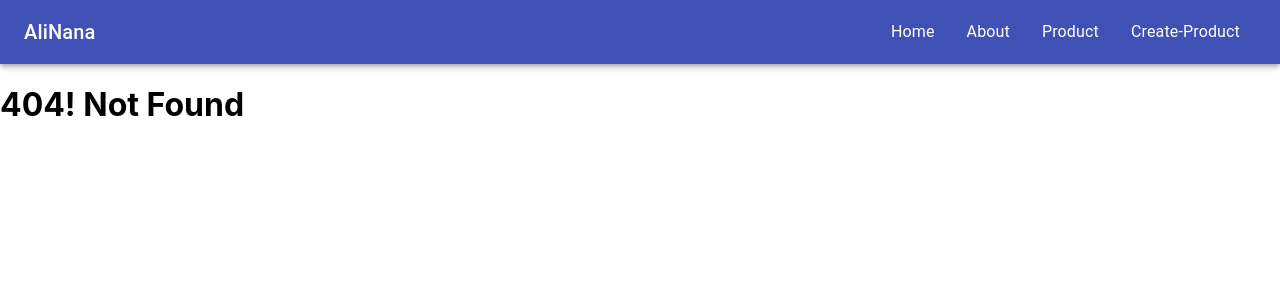
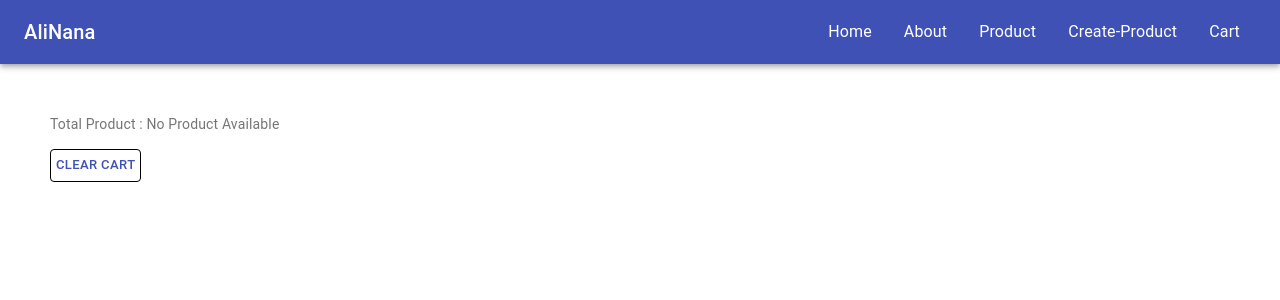
Before and after one commit to Ikhtiarmahmud/react-dev, a React (Create React App) app: page /cart in a window 1280 px wide. Before the commit this address led to /404. Shown: the top 300 px of the page. Built offline with nearby package versions, Linux system fonts and the light colour scheme.

Commit message:
Implement add to cart feature with redux library

```diff
--- a/package.json
+++ b/package.json
@@ -11,8 +11,10 @@
     "axios": "^0.21.1",
     "react": "^17.0.1",
     "react-dom": "^17.0.1",
+    "react-redux": "^7.2.3",
     "react-router-dom": "^5.2.0",
     "react-scripts": "4.0.2",
+    "redux": "^4.0.5",
     "web-vitals": "^1.1.0"
   },
   "scripts": {
--- a/src/App.js
+++ b/src/App.js
@@ -4,6 +4,7 @@ import Navigation from './NavigationComponent/Navigation';
 import ProductDetails from './ProductComponent/ProductDetails';
 import ProductCreate from './ProductComponent/CreateProduct';
 import ProductEdit from './ProductComponent/EditProduct';
+import Cart from './CartComponent/Cart';
 import About from './AboutComponent/About';
 import { BrowserRouter as Router, Route, Switch, Redirect} from 'react-router-dom';
 
@@ -36,6 +37,10 @@ function App() {
                 <ProductEdit />
           </Route>
 
+          <Route exact path="/cart">
+                <Cart />
+          </Route>
+
           <Route exact path="/404">
               <h1>404! Not Found</h1>
           </Route>
--- /dev/null
+++ b/src/CartComponent/Cart.js
@@ -0,0 +1,44 @@
+import React from 'react';
+import { useSelector, useDispatch } from 'react-redux';
+import Button from '@material-ui/core/Button';
+import Typography from '@material-ui/core/Typography';
+import { makeStyles } from '@material-ui/core/styles';
+
+const Cart = () => {
+        const totalCart = useSelector((state) => state.cartStore.cart);
+        const dispatch = useDispatch();
+
+        const useStyles = makeStyles({
+            root: {
+              padding: '50px',
+              margin: '0 auto',
+            },
+            button : {
+                marginTop: '15px',
+                border : '1px solid black'
+
+            }
+          });
+
+        const classes = useStyles();
+
+        const clearCart = () => {
+            dispatch({
+                type: 'ADD_TO_CART',
+                paylaod: 0,
+            })
+        }
+
+        return (
+            <>
+                <div className={classes.root}>
+                    <Typography variant="body2" color="textSecondary" component="p">
+                            Total Product : {totalCart ? totalCart : 'No Product Available'}
+                    </Typography>
+                    <Button className={classes.button} size="small" color="primary" onClick={clearCart}>Clear Cart</Button>
+                </div>
+            </>
+        )
+}
+
+export default Cart;
--- a/src/NavigationComponent/Navigation.jsx
+++ b/src/NavigationComponent/Navigation.jsx
@@ -8,7 +8,9 @@ import IconButton from '@material-ui/core/IconButton';
 import MenuIcon from '@material-ui/icons/Menu';
 import MenuItem from '@material-ui/core/MenuItem';
 import { Link} from 'react-router-dom';
+import { useSelector } from 'react-redux';
 
+const Navigation = () => {
     const useStyles = makeStyles((theme) => ({
       root: {
         flexGrow: 1,
@@ -25,17 +27,13 @@ const useStyles = makeStyles((theme) => ({
       }
     }));
 
+    const classes = useStyles();
 
-const Navigation = () => {
-
-    const classes = useStyles();
+    const totalCart = useSelector((state) => state.cartStore.cart);
 
     return (
         <AppBar position="static">
             <Toolbar>
-            {/* <IconButton edge="start" className={classes.menuButton} color="inherit" aria-label="menu">
-                <MenuIcon />
-            </IconButton> */}
             <Typography variant="h6" className={classes.title}>
                 <Link className={classes.menuItem} to='/'>AliNana</Link>
             </Typography>
@@ -43,6 +41,7 @@ const Navigation = () => {
             <MenuItem> <Link className={classes.menuItem} to='/about'>About</Link></MenuItem>
             <MenuItem><Link  className={classes.menuItem} to='/product'>Product</Link></MenuItem>
             <MenuItem><Link className={classes.menuItem} to='/create-product'>Create-Product</Link></MenuItem>
+            <MenuItem><Link className={classes.menuItem} to='/cart'>Cart {totalCart ? `(${totalCart})`: ''}</Link></MenuItem>
             </Toolbar>
         </AppBar>
     )
--- a/src/ProductComponent/Product.jsx
+++ b/src/ProductComponent/Product.jsx
@@ -11,6 +11,7 @@ import CardMedia from '@material-ui/core/CardMedia';
 import Button from '@material-ui/core/Button';
 import Typography from '@material-ui/core/Typography';
 import Grid from '@material-ui/core/Grid';
+import { useSelector, useDispatch } from 'react-redux';
 
 
 const Product = () => {
@@ -51,12 +52,21 @@ const Product = () => {
         history.push(`/product-details/${id}`);
     }
 
+    const store = useSelector((state) => state.cartStore);
+
+    const dispatch = useDispatch();
+
+    const addToCart = () => {
+      dispatch({
+        type: 'ADD_TO_CART',
+        payload: store.cart ? store.cart + 1 : 1
+      })
+    }
+
 
     if (loader) {
         return (
-            <Grid container direction="row" justify="space-center" alignItems="center">
-                 <Loader />
-            </Grid>
+            <Loader />
         )
     } else {
         return (
@@ -88,9 +98,14 @@ const Product = () => {
                           </CardContent>
                         </CardActionArea>
                         <CardActions>
+                        <Grid container direction="row" justify="space-between" alignItems="center">
                           <Button size="small" color="primary"  onClick={() => getProduct(product.id)}>
                             Details
                           </Button>
+                          <Button size="small" color="danger" onClick={addToCart}>
+                            Add Cart
+                          </Button>
+                          </Grid>
                         </CardActions>
                       </Card>
                     )
--- a/src/index.js
+++ b/src/index.js
@@ -3,11 +3,13 @@ import ReactDOM from 'react-dom';
 import './index.css';
 import App from './App';
 import reportWebVitals from './reportWebVitals';
+import { Provider } from 'react-redux';
+import store from './store/index';
 
 ReactDOM.render(
-  <React.StrictMode>
+  <Provider store={store}>
     <App />
-  </React.StrictMode>,
+  </Provider>,
   document.getElementById('root')
 );
 
--- /dev/null
+++ b/src/store/Reducer/CartReducer.js
@@ -0,0 +1,12 @@
+const INITIAL_STATE = {}
+
+const CartReducer = (state = INITIAL_STATE, action) => {
+    switch (action.type) {
+        case 'ADD_TO_CART':
+            return {...state, cart: action.payload}
+        default:
+            return { INITIAL_STATE };
+    }
+}
+
+export default CartReducer;
--- /dev/null
+++ b/src/store/index.js
@@ -0,0 +1,10 @@
+import { createStore, combineReducers } from 'redux';
+import CartReducer from './Reducer/CartReducer';
+
+const mainReducer = combineReducers({
+        cartStore: CartReducer
+    })
+
+const store = createStore(mainReducer);
+
+export default store;
```
Also changed, not shown: 1 other file (tests, documents, lock files or other folders). Lines whose indentation alone changed are shown as unchanged.
